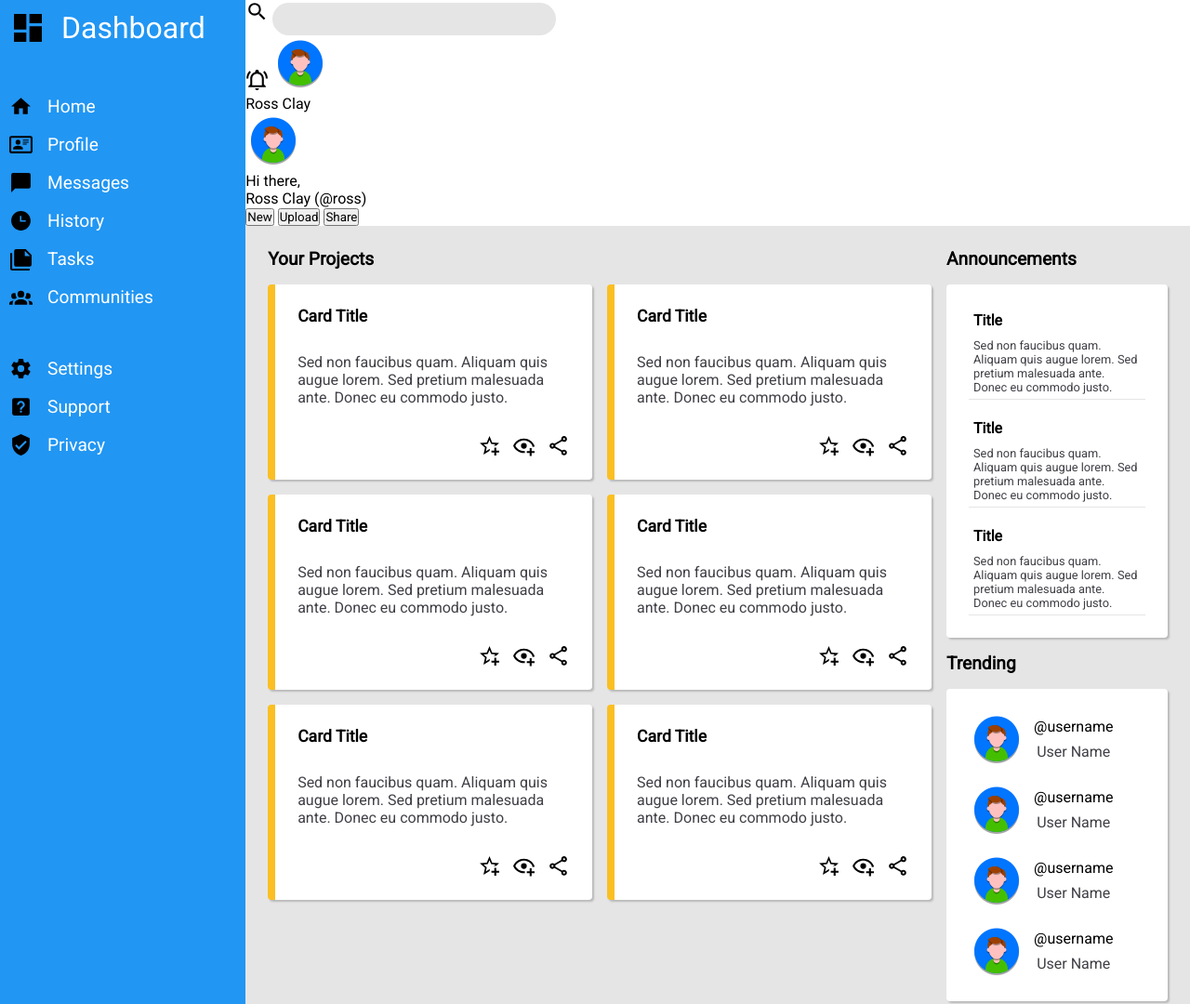
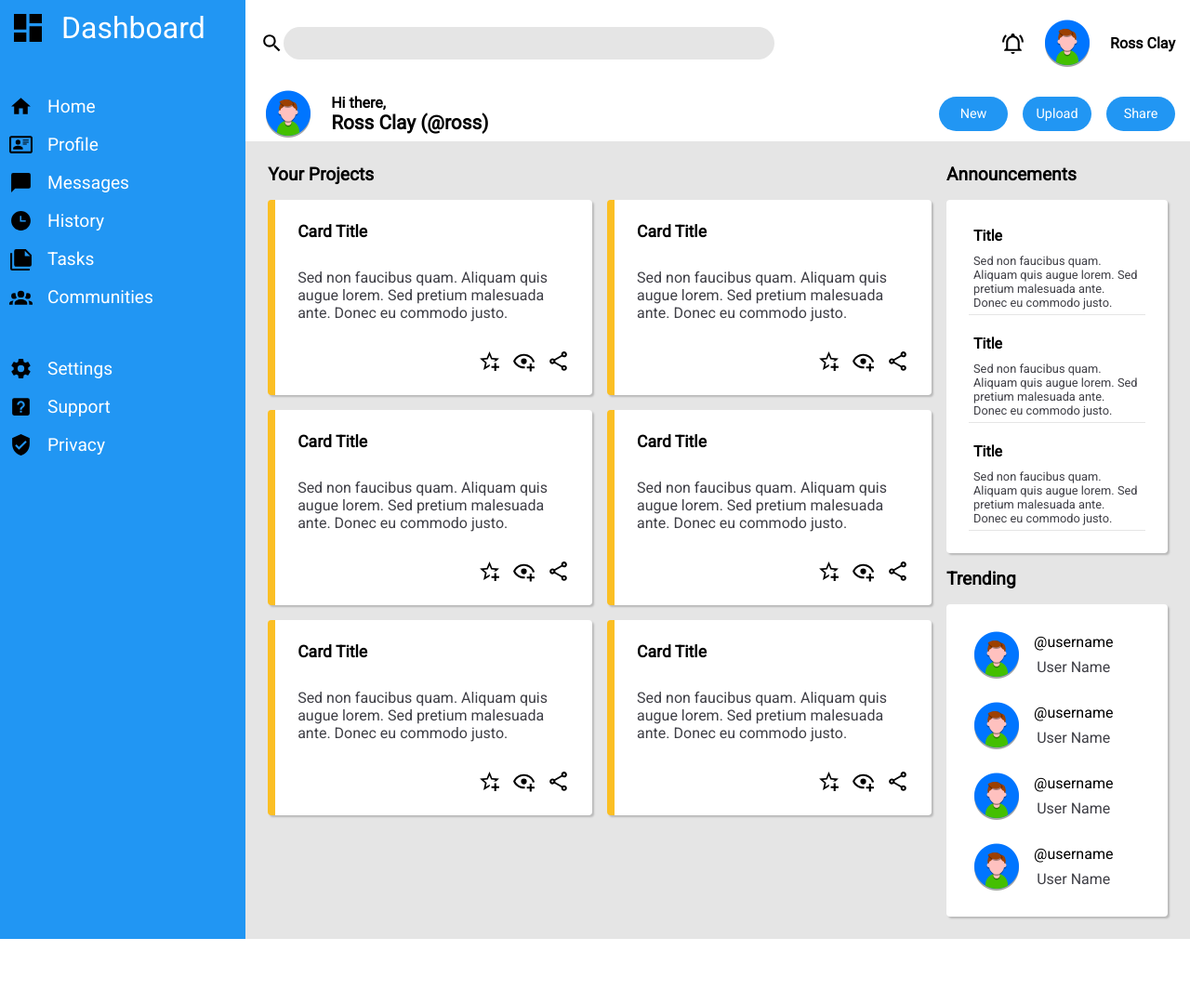
Before and after one commit to rossclay/odin-admin-dashboard, a plain HTML site: page index.html in a window 1280 px wide. Shown: the top 1080 px of the page at 93% size. After the commit the page ends 1010 px from the top, so only its background shows below. Drawn offline with Linux system fonts and the light colour scheme.

Commit message:
updates styling for header

```diff
--- a/style.css
+++ b/style.css
@@ -23,12 +23,83 @@
     grid-template: [start].5fr 3fr[end] / [start]1.3fr 5fr [end];
 }
 
+.header {
+    display: flex;
+    flex-direction: column;
+}
+
+.header-section {
+    display: flex;
+    flex-direction: row;
+    align-items: center;
+    justify-content: space-between;
+}
+
+.personal-user {
+    display: flex;
+    flex-direction: row;
+    justify-content: center;
+    align-items: center;
+    padding: var(--sidebar-gap);
+    gap: var(--sidebar-gap);
+}
+
+.search-section {
+    display: flex;
+    justify-content: flex-start;
+    align-items: center;
+    padding-left: var(--sidebar-gap);
+    width: 65%;
+}
+
 .search {
-    width: 30%;
+    width: 80%;
     padding: 10px;
     background-color: var(--project-and-search-color);
     border: none;
     border-radius: 50px;
+}
+
+.personal-greeting-container {
+    display: flex;
+    flex-direction: row;
+    align-items: center;
+    justify-content: flex-start;
+    gap: var(--sidebar-gap);
+    padding-left: var(--sidebar-gap);
+}
+
+.greeting,
+.personal-name {
+    font-weight: bold;
+}
+
+.personal-header {
+    font-weight: bold;
+    font-size: 1.3rem;
+}
+
+.personal-user,
+.post-container {
+    width: 25%;
+    justify-content: flex-end;
+}
+
+.post-container {
+    display: flex;
+    flex-direction: row;
+    gap: var(--sidebar-gap);
+    padding-right: var(--sidebar-gap);
+}
+
+.post-btns {
+    color: white;
+    background-color: var(--sidebar-color);
+    font-size: .9rem;
+    border-radius: 50px;
+    padding: 10px;
+    width: 85px;
+    border: none;
 }
 
 .sidebar {
```
